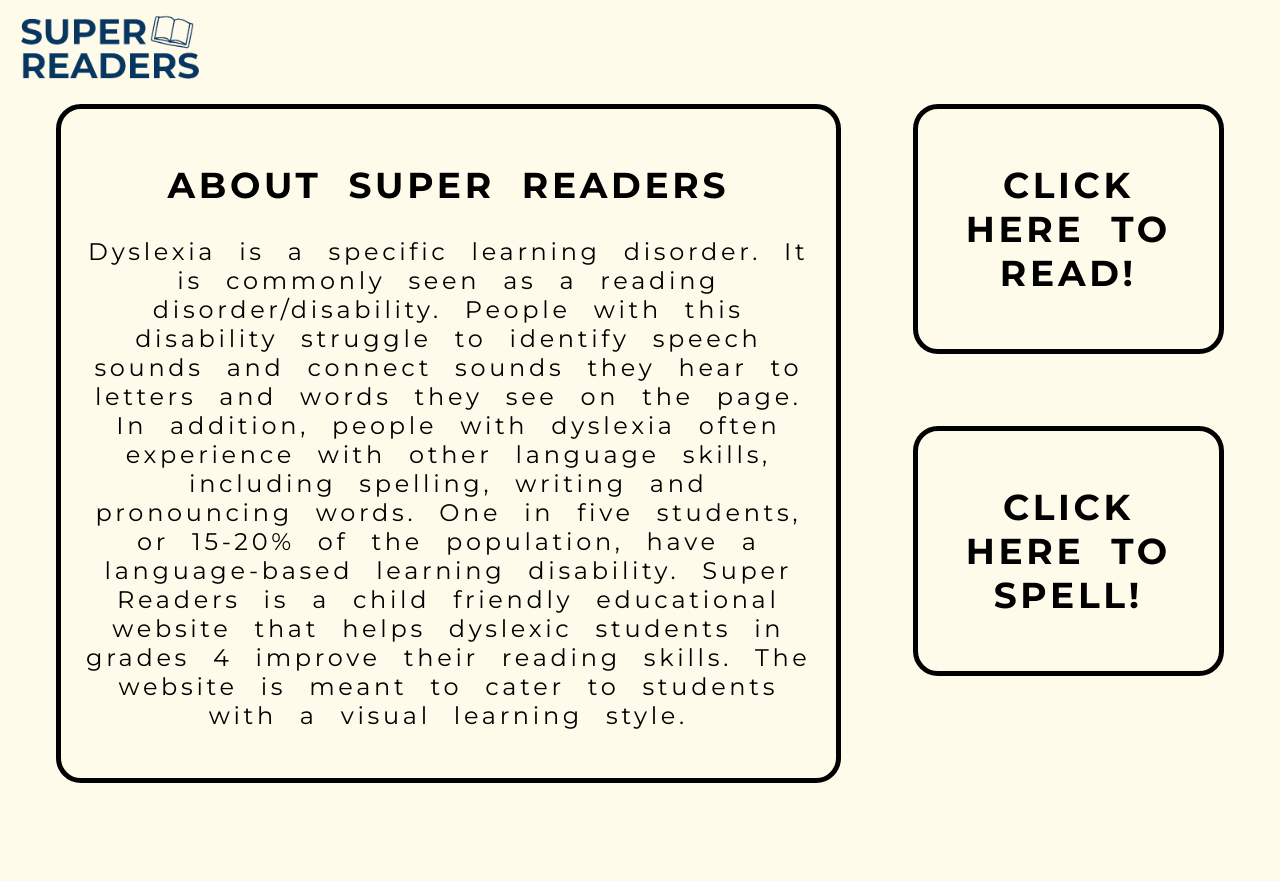
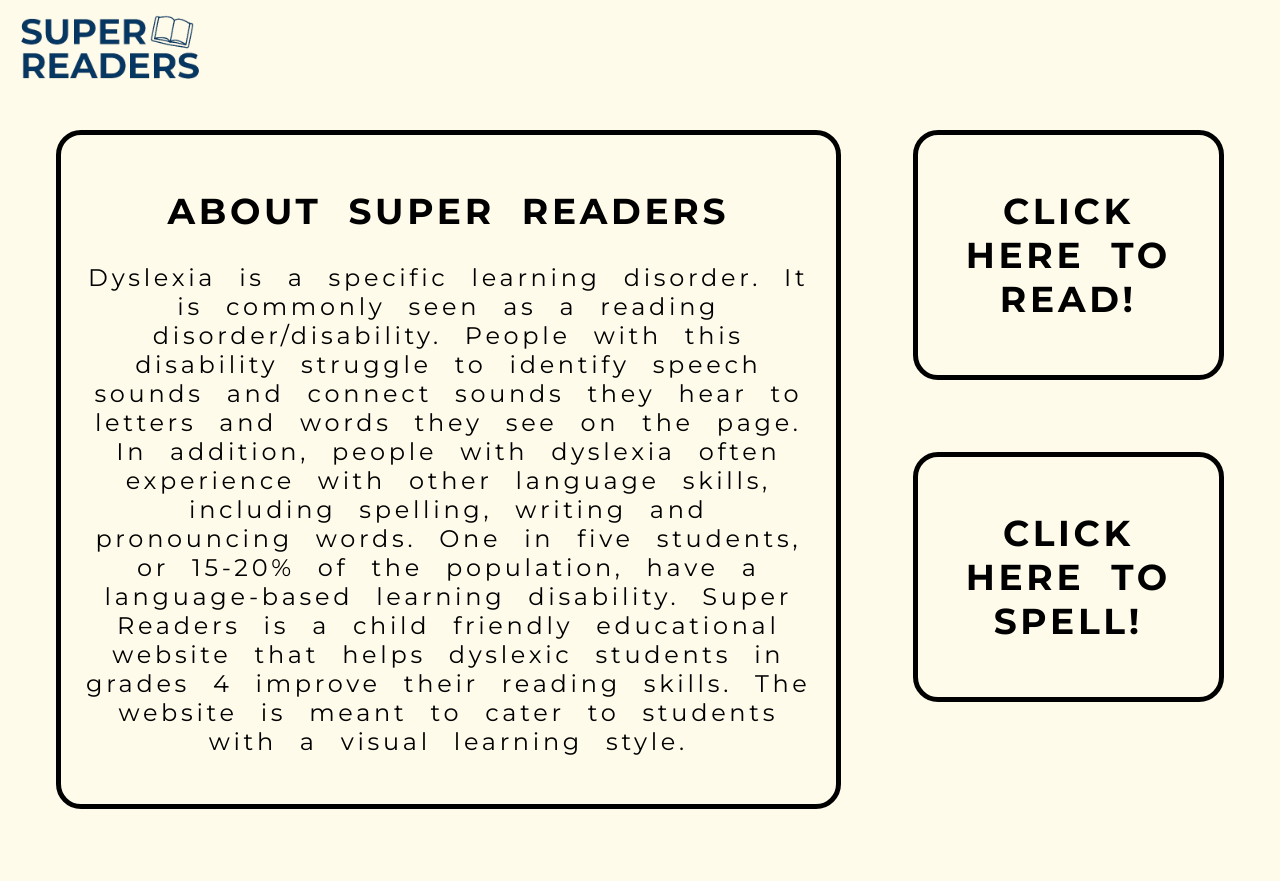
Before and after one commit to linguini1/oec-2024, a Flask app: page / in a window 1280 px wide. Before the commit the page ends 783 px from the top, so only its background shows below. Run offline with Flask 3, Linux system fonts and the light colour scheme.

Commit message:
Update main container margin top

```diff
--- a/static/index.css
+++ b/static/index.css
@@ -2,7 +2,7 @@
   display: flex;
   flex-direction: row;
   width: 100%;
-  margin-top: 2em;
+  margin-top: 5%;
 }
 
 #about {
```
